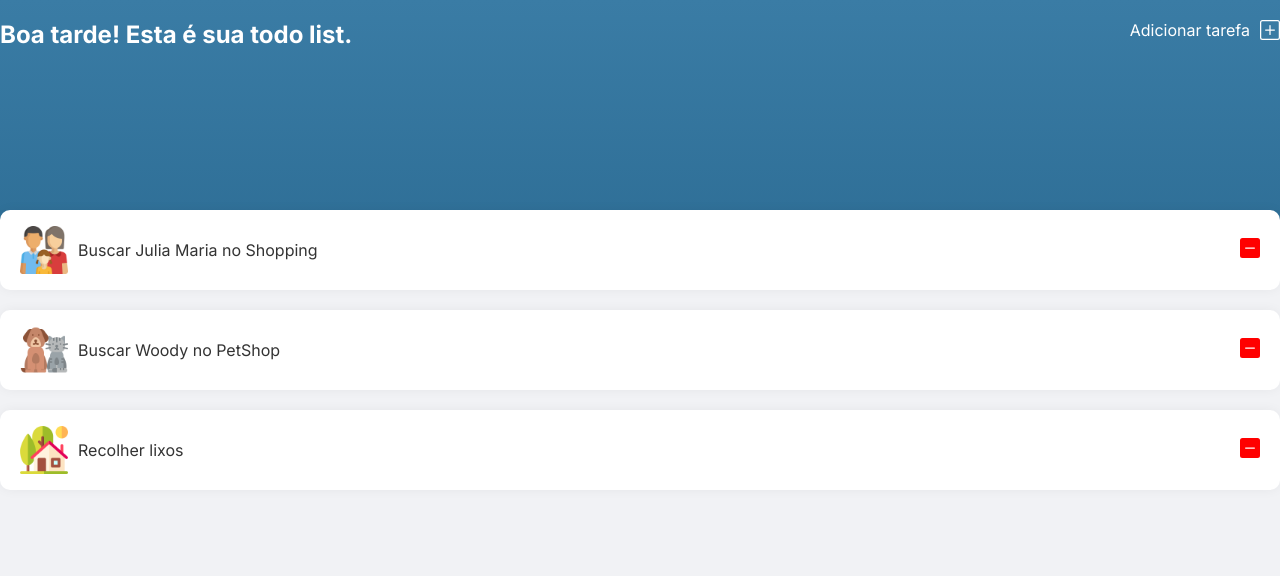
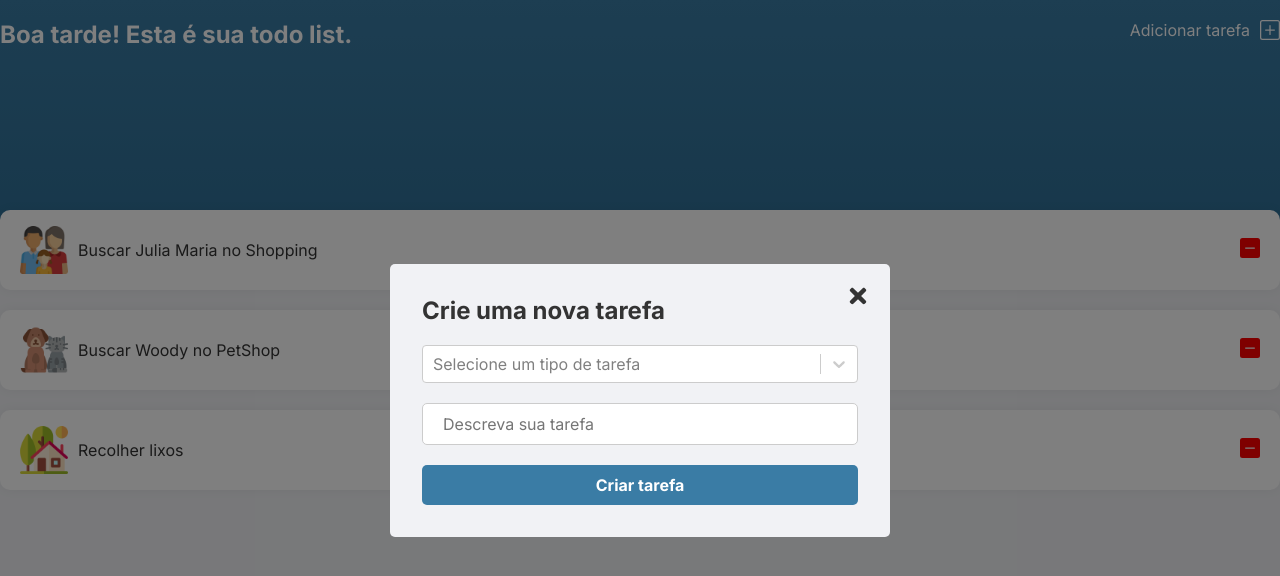
Before and after one commit to matheus-germano/ts-todolist, a React (Vite) app: page / in a window 1280 px wide. Both pictures are taken after a click on the button "Adicionar tarefa". Shown: the top 576 px of the page. Built offline with nearby package versions, Linux system fonts and the light colour scheme.

Commit message:
New task modal done, modal global style made

```diff
--- a/package.json
+++ b/package.json
@@ -11,11 +11,13 @@
     "react": "^18.0.0",
     "react-dom": "^18.0.0",
     "react-icons": "^4.4.0",
-    "react-modal": "^3.15.1"
+    "react-modal": "^3.15.1",
+    "react-select": "^5.3.2"
   },
   "devDependencies": {
     "@types/react": "^18.0.0",
     "@types/react-dom": "^18.0.0",
+    "@types/react-modal": "^3.13.1",
     "@vitejs/plugin-react": "^1.3.0",
     "sass": "^1.52.3",
     "typescript": "^4.6.3",
--- a/src/App.tsx
+++ b/src/App.tsx
@@ -1,10 +1,12 @@
 import { useState } from 'react';
+import Modal from 'react-modal';
 
 import { Header } from './components/Header';
 import { Task } from './components/Task';
 
 import './App.scss';
 import './styles/global.scss';
+import { NewTaskModal } from './components/NewTaskModal';
 
 interface Task {
   id: number,
@@ -36,6 +38,15 @@ const mockedTasks = [
 
 export function App() {
   const [tasks, setTasks] = useState<Task[]>(mockedTasks);
+  const [isNewTaskModalOpen, setIsNewTaskModalOpen] = useState(false);
+
+  function handleOpenNewTaskModal() {
+    setIsNewTaskModalOpen(true);
+  }
+
+  function handleCloseNewTaskModal() {
+    setIsNewTaskModalOpen(false);
+  }
 
   function switchTaskStatus(id: number) {
     let tempTasks = [...tasks];
@@ -57,7 +68,6 @@ export function App() {
   }
 
   function deleteTask(id: number) {
-    console.log('deleteTask');
     let tempTasks = [...tasks];
 
     tempTasks.filter(task => task.id === id);
@@ -65,9 +75,11 @@ export function App() {
     setTasks(tempTasks);
   }
 
+  Modal.setAppElement('#root');
+
   return (
     <div className='App'>
-      <Header />
+      <Header onOpenNewTaskModal={handleOpenNewTaskModal} />
       <div className='app-content'>
         {
           tasks && tasks.length > 0 ? (
@@ -81,6 +93,11 @@ export function App() {
           ) : <p>Nenhuma tarefa adicionada ate o momento.</p>
         }
       </div>
+
+      <NewTaskModal
+        isOpen={isNewTaskModalOpen}
+        onRequestClose={handleCloseNewTaskModal}
+      />
     </div>
   )
 }
--- a/src/components/Header/index.tsx
+++ b/src/components/Header/index.tsx
@@ -3,7 +3,11 @@ import { BsPlusSquare, BsPlusSquareFill } from 'react-icons/bs';
 
 import './styles.scss';
 
-export function Header() {
+interface HeaderProps {
+  onOpenNewTaskModal: () => void;
+}
+
+export function Header({ onOpenNewTaskModal }: HeaderProps) {
   const [welcomeMessage, setWelcomeMessage] = useState('Bom dia!');
   const [isNewTaskButtonOnHover, setIsNewTaskButtonOnHover] = useState(false);
 
@@ -18,6 +22,7 @@ export function Header() {
       <div className="header-content">
         <h2>{welcomeMessage} Esta é sua todo list.</h2>
         <button
+          onClick={onOpenNewTaskModal}
           onMouseEnter={() => setIsNewTaskButtonOnHover(true)}
           onMouseLeave={() => setIsNewTaskButtonOnHover(false)}
           className='btn new-task'
--- /dev/null
+++ b/src/components/NewTaskModal/index.tsx
@@ -0,0 +1,69 @@
+import { useState } from 'react';
+import Modal from 'react-modal';
+import Select from 'react-select';
+import { FaTimes } from 'react-icons/fa';
+
+import './styles.scss';
+
+interface NewTransactionModalProps {
+  isOpen: boolean;
+  onRequestClose: () => void;
+}
+
+const taskTypes = [
+  {
+    value: 'house',
+    label: 'Tarefas de casa'
+  },
+  {
+    value: 'family',
+    label: 'Tarefas para/com a familia'
+  },
+  {
+    value: 'pets',
+    label: 'Tarefas para/com pets'
+  },
+  {
+    value: 'job',
+    label: 'Tarefas do trabalho'
+  },
+];
+
+export function NewTaskModal({ isOpen, onRequestClose }: NewTransactionModalProps) {
+  const [taskType, setTaskType] = useState('');
+  const [taskDescription, setTaskDescription] = useState('');
+
+  return (
+    <Modal
+      isOpen={isOpen}
+      onRequestClose={() => { onRequestClose(); setTaskType(''); setTaskDescription('') }}
+      contentLabel='Crie uma nova tarefa'
+      overlayClassName='react-modal-overlay'
+      className='react-modal-content'
+    >
+      <div className='new-task-modal-container'>
+        <FaTimes className='close-modal-btn' size={24} onClick={() => { onRequestClose(); setTaskType(''); setTaskDescription('') }} />
+        <div className="new-task-modal-header">
+          <h2>Crie uma nova tarefa</h2>
+        </div>
+        <Select
+          options={taskTypes}
+          isClearable
+          isSearchable
+          placeholder='Selecione um tipo de tarefa'
+          defaultValue={taskType !== '' ? taskTypes.filter(task => task.value === taskType) : undefined}
+          onChange={e => e ? setTaskType(e.value) : setTaskDescription('')}
+        />
+        <input
+          type='text'
+          name='taskDescription'
+          id='taskDescription'
+          placeholder='Descreva sua tarefa'
+          value={taskDescription}
+          onChange={(e) => setTaskDescription(e.target.value)}
+        />
+        <button className='new-task-btn'>Criar tarefa</button>
+      </div>
+    </Modal>
+  );
+}
--- /dev/null
+++ b/src/components/NewTaskModal/styles.scss
@@ -0,0 +1,47 @@
+@import '../../styles/global.scss';
+
+.new-task-modal-container {
+  display: flex;
+  flex-direction: column;
+  gap: 20px;
+
+  .close-modal-btn {
+    position: absolute;
+    top: 20px;
+    right: 20px;
+    cursor: pointer;
+  }
+
+  .new-task-modal-header {
+    display: flex;
+    align-items: center;
+    justify-content: space-between;
+  }
+
+  #taskDescription {
+    width: 100%;
+    height: 40px;
+
+    padding: 20px;
+
+    border: 1px solid hsl(0, 0%, 80%);
+    border-radius: 5px;
+  }
+
+  .new-task-btn {
+    width: 100%;
+    height: 40px;
+
+    background: $primary;
+    color: $white;
+    font-weight: bold;
+
+    border-radius: 5px;
+    cursor: pointer;
+    transition: .2s;
+
+    &:hover {
+      filter: brightness(90%);
+    }
+  }
+}
--- a/src/styles/global.scss
+++ b/src/styles/global.scss
@@ -31,3 +31,26 @@ body {
   color: $text;
   background: $light-grey;
 }
+
+.react-modal-overlay {
+  background: rgba($black, 0.5);
+  position: fixed;
+  top: 0;
+  bottom: 0;
+  right: 0;
+  left: 0;
+
+  display: flex;
+  align-items: center;
+  justify-content: center;
+}
+
+.react-modal-content {
+  width: 100%;
+  max-width: 500px;
+
+  background: $light-grey;
+  padding: 2rem;
+  position: relative;
+  border-radius: 5px;
+}
```
Also changed, not shown: 1 other file (tests, documents, lock files or other folders).
